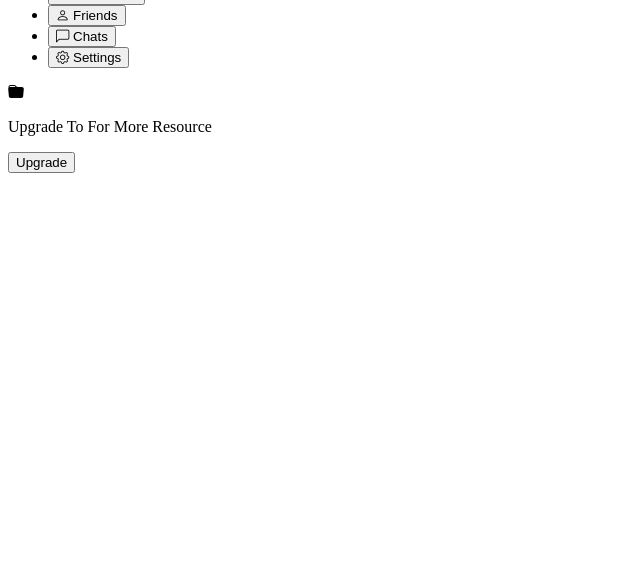
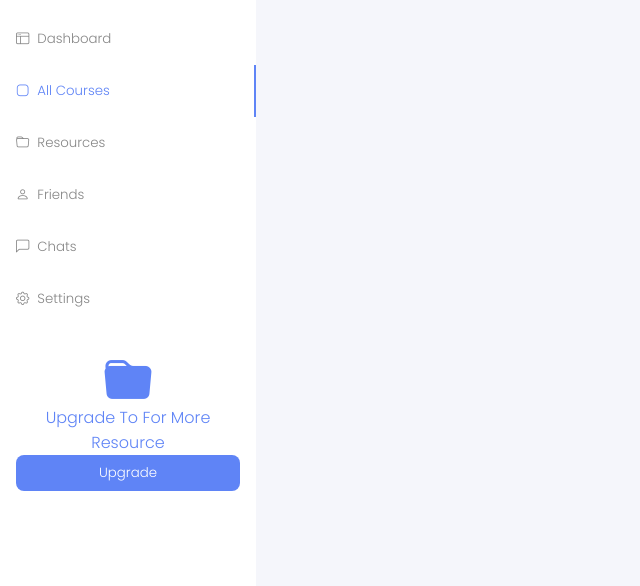
Before and after one commit to MohamadMahdi-Tasha/Dashboard-2, a plain HTML site: page index.html in a window 1280 px wide. Shown: the part 214-800 px from the top of the page, without its empty margins (0-640 px from the left). Drawn offline with nearby package versions, Linux system fonts and the light colour scheme.

Commit message:
created styles of left side of page

```diff
--- a/index.html
+++ b/index.html
@@ -24,73 +24,73 @@
     <title>Dashboard 2 Made BY Mahdi Tasha</title>
 </head>
 <!--Our Page Content Goes Here-->
-<body>
+<body class="d-inline-flex w-100 bg-light">
 <!--Left Side Of Page-->
-<nav>
+<nav class="w-20 bg-white d-flex jc-center ai-center flex-d-c minh-100vh">
     <!--Top Side-->
-    <div>
-        <div>
-            <img src="src/img/logo.svg" alt="Logo Image">
-            <h3>Ohara</h3>
+    <div class="w-100 d-flex jc-center ai-center flex-d-c mb-1 p-dot-5">
+        <div class="d-inline-flex jc-center ai-center w-100 mb-1 mt-1">
+            <img src="src/img/logo.svg" class="mr-dot-5" alt="Logo Image">
+            <h3 class="c-purple">Ohara</h3>
         </div>
-        <a href="#"><button>Join A Course</button></a>
+        <a href="#" class="w-80"><button class="w-100 p-dot-5 transition hover-bg-purple-dark bg-purple c-white b-none rounded">Join A Course</button></a>
     </div>
     <!-- Middle Side-->
-    <ul>
-        <li>
-            <a href="#">
-                <button>
-                    <i class="bi bi-window-sidebar"></i>
+    <ul class="list-unstyled w-100 mb-1">
+        <li class="w-100 left-side-list-item transition">
+            <a href="#" class="w-100">
+                <button class="w-100 p-1 d-flex ai-center jc-start bg-none">
+                    <i class="bi bi-window-sidebar  mr-dot-5"></i>
                     Dashboard
                 </button>
             </a>
         </li>
-        <li>
-            <a href="#">
-                <button>
-                    <i class="bi bi-app"></i>
+        <li class="w-100 left-side-list-item transition active">
+            <a href="#" class="w-100">
+                <button class="w-100 p-1 d-flex ai-center jc-start bg-none">
+                    <i class="bi bi-app  mr-dot-5"></i>
                     All Courses
                 </button>
             </a>
         </li>
-        <li>
-            <a href="#">
-                <button>
-                    <i class="bi bi-folder"></i>
+        <li class="w-100 left-side-list-item transition">
+            <a href="#" class="w-100">
+                <button class="w-100 p-1 d-flex ai-center jc-start bg-none">
+                    <i class="bi bi-folder  mr-dot-5"></i>
                     Resources
                 </button>
             </a>
         </li>
-        <li>
-            <a href="#">
-                <button>
-                    <i class="bi bi-person"></i>
+        <li class="w-100 left-side-list-item transition">
+            <a href="#" class="w-100">
+                <button class="w-100 p-1 d-flex ai-center jc-start bg-none">
+                    <i class="bi bi-person  mr-dot-5"></i>
                     Friends
                 </button>
             </a>
         </li>
-        <li>
-            <a href="#">
-                <button>
-                    <i class="bi bi-chat-left"></i>
+        <li class="w-100 left-side-list-item transition">
+            <a href="#" class="w-100">
+                <button class="w-100 p-1 d-flex ai-center jc-start bg-none">
+                    <i class="bi bi-chat-left  mr-dot-5"></i>
                     Chats
                 </button>
             </a>
         </li>
-        <li>
-            <a href="#">
-                <button>
-                    <i class="bi bi-gear"></i>
+        <li class="w-100 left-side-list-item transition">
+            <a href="#" class="w-100">
+                <button class="w-100 p-1 d-flex ai-center jc-start bg-none">
+                    <i class="bi bi-gear  mr-dot-5"></i>
                     Settings
                 </button>
             </a>
         </li>
     </ul>
     <!--Bottom Side-->
-    <div>
-        <i class="bi bi-folder-fill"></i>
-        <p>Upgrade To For More Resource</p>
-        <a href="#"><button>Upgrade</button></a>
+    <div class="p-1">
+        <i class="bi bi-folder-fill w-100 d-flex jc-center ai-center c-purple fs-3"></i>
+        <p class="w-100 ta-center c-purple">Upgrade To For More Resource</p>
+        <a class="w-80" href="#"><button class="w-100 p-dot-5 transition hover-bg-purple-dark bg-purple c-white b-none rounded">Upgrade</button></a>
     </div>
 </nav>
 </body>
--- a/src/style.css
+++ b/src/style.css
@@ -1 +1,62 @@
 /*Codes By Mahdi Tasha*/
+/*Variables*/
+:root {
+    --purple: #5f84f6;
+    --dark-purple: #4a66c3;
+    --light: #f5f6fb;
+}
+
+/*Default Settings*/
+button {cursor: pointer;}
+a {text-decoration: none;}
+
+* {
+    margin: 0;
+    padding: 0;
+    box-sizing: border-box;
+    font-family: 'Poppins', sans-serif;
+    outline: none;
+}
+
+/*Styles*/
+.w-100 {width: 100%;}
+.w-50 {width: 50%;}
+.w-30 {width: 30%;}
+.w-20 {width: 20%;}
+.w-80 {width: 80%;}
+.d-flex {display: flex;}
+.d-inline-flex {display: inline-flex;}
+.c-purple {color: var(--purple);}
+.bg-purple {background-color: var(--purple)}
+.bg-light {background-color: var(--light);}
+.bg-white {background-color: white;}
+.c-white {color: white;}
+.c-light {color: var(--light);}
+.p-1 {padding: 1rem;}
+.p-dot-5 {padding: .5rem;}
+.jc-center {justify-content: center;}
+.ai-center {align-items: center;}
+.flex-d-c {flex-direction: column;}
+.mr-dot-5 {margin-right: .5rem;}
+.mr-1 {margin-right: 1rem;}
+.ml-1 {margin-left: 1rem;}
+.mb-1 {margin-bottom: 1rem;}
+.mb-dot-5 {margin-bottom: .5rem;}
+.mt-1 {margin-top: 1rem;}
+.mt-2 {margin-top: 2rem;}
+.mt-dot-5 {margin-top: .5rem;}
+.b-none {border: none;}
+.rounded {border-radius: .5rem;}
+.hover-bg-purple-dark:hover {background-color: var(--dark-purple);}
+.transition {transition: .3s;}
+.list-unstyled {list-style: none;}
+.bg-none {background-color: unset;}
+.left-side-list-item > a > button {border-right: 1px solid transparent;border-left: none;border-top: none;border-bottom: none;color: #878787;}
+.left-side-list-item.active > a > button {border-right: 2px solid var(--purple);color: var(--purple);}
+.left-side-list-item:hover {background-color: #e2e2e2;}
+.left-side-list-item:hover  > a > button{color: var(--purple);}
+.jc-sb {justify-content: space-between;}
+.jc-start {justify-content: start;}
+.ta-center {text-align: center;}
+.minh-100vh {height: 100vh;}
+.fs-3 {font-size: 3rem;}
```
